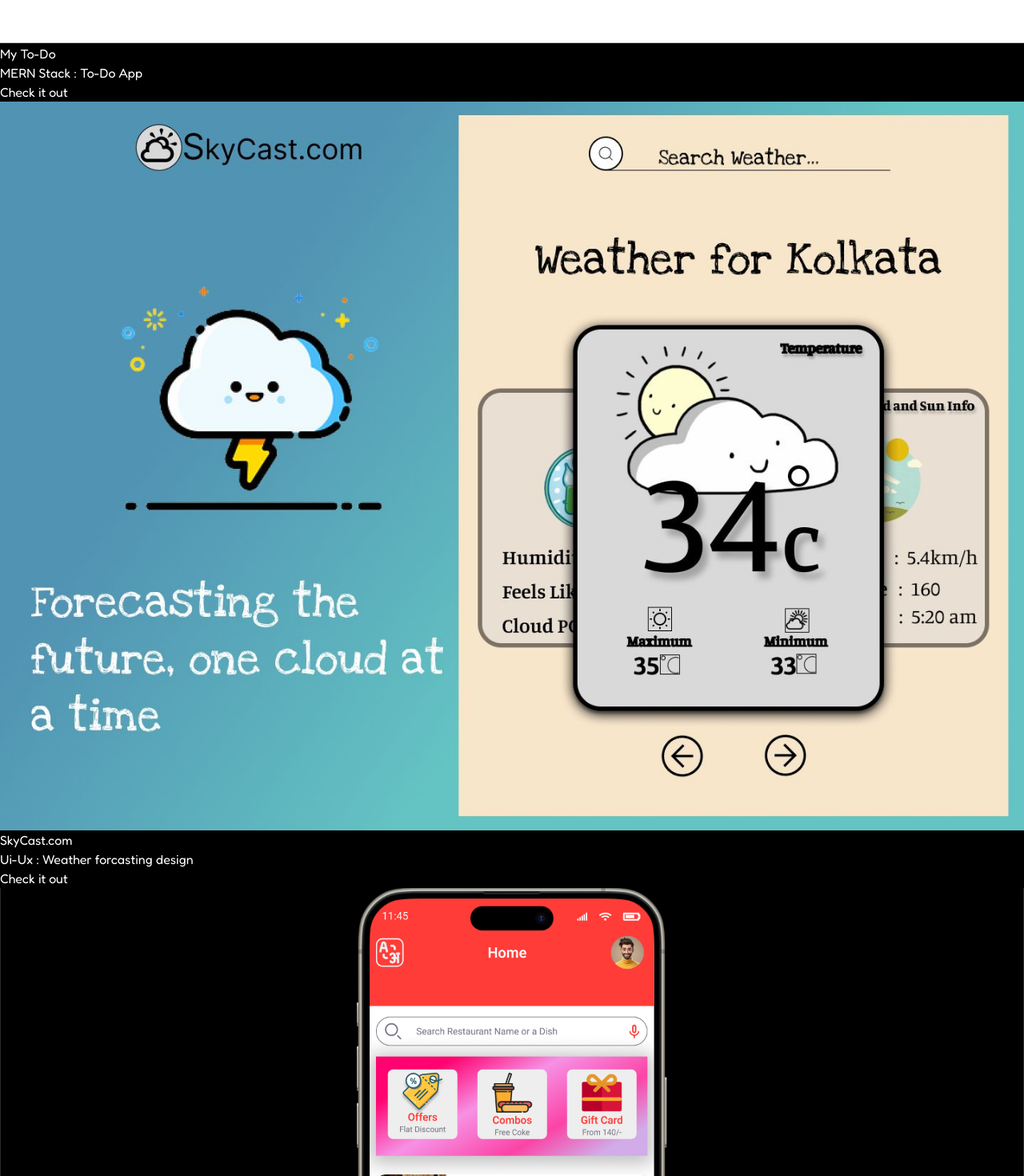
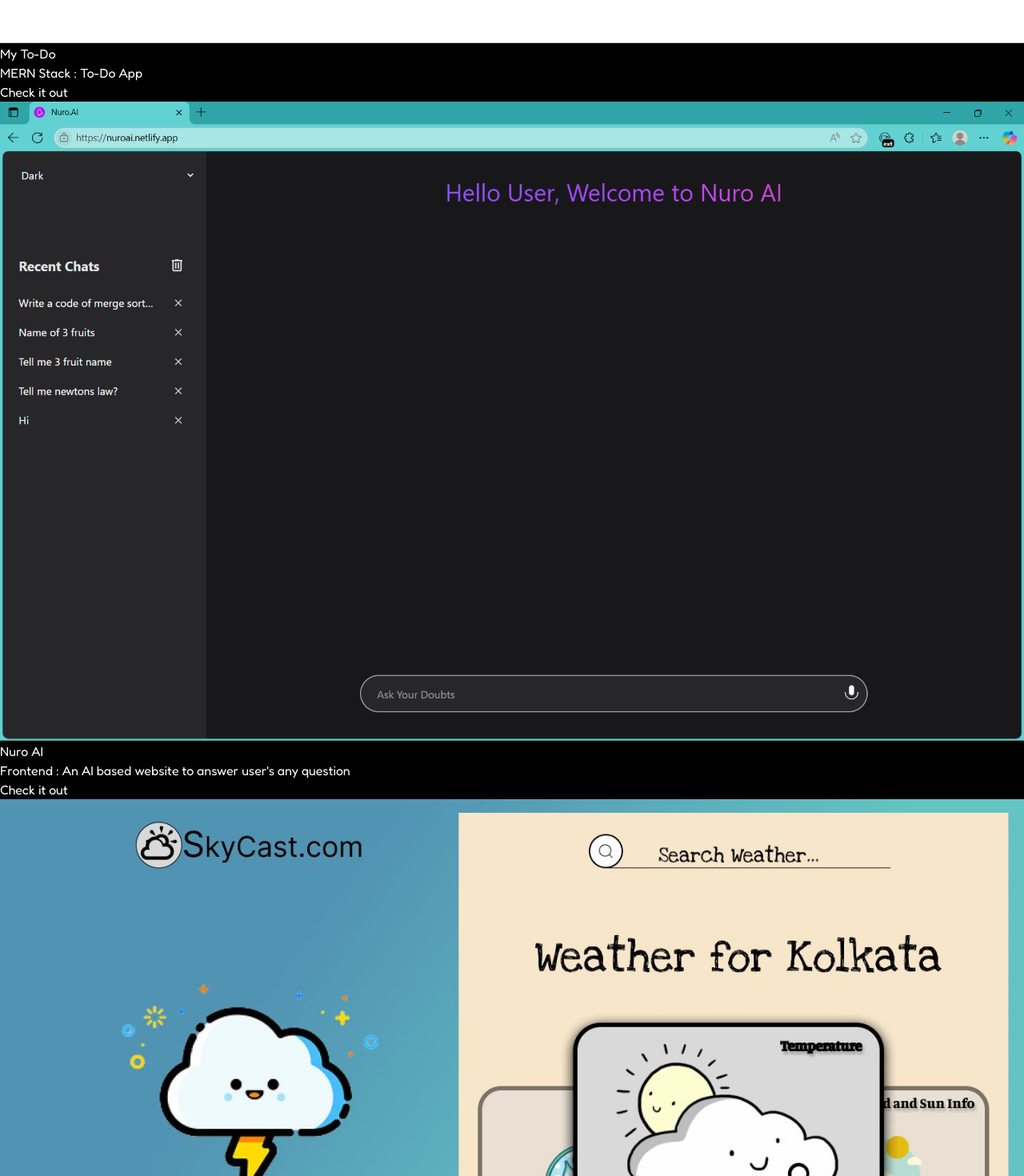
Before and after one commit to Ritam-007/Portfolio, a React (Vite) app: page / in a window 1280 px wide. Shown: the part 5520-6990 px from the top of the page at 80% size. Built offline with nearby package versions, Linux system fonts and the light colour scheme.

Commit message:
New Proj Added as proj5

```diff
--- a/src/components/Projects.jsx
+++ b/src/components/Projects.jsx
@@ -3,6 +3,7 @@
 import proj2 from '../../src/assets/image2.jpeg';
 import proj3 from '../../src/assets/image3.png';
 import proj4 from '../../src/assets/image4.png';
+import proj5 from '../../src/assets/image5.png';
 
 function Projects() {
     const card = [
@@ -16,6 +17,14 @@
 
       {
         id : 2,
+        logo : proj5,
+        name : "Nuro AI",
+        text : "Frontend : An AI based website to answer user's any question",
+        url: "https://nuroai.netlify.app/"
+      },
+
+      {
+        id : 3,
         logo : proj2,
         name : "SkyCast.com",
         text : "Ui-Ux : Weather forcasting design",
@@ -23,7 +32,7 @@
       },
 
       {
-        id : 3,
+        id : 4,
         logo : proj3,
         name : "foodHub",
         text : "Ui-Ux : Online food App design",
@@ -31,7 +40,7 @@
       },
 
       {
-        id : 4,
+        id : 5,
         logo : proj1,
         name : "cartbills.com",
         text : "Ui-Ux : Online Mobile Shop design",
@@ -43,20 +52,18 @@
       <div>
         <h1 className='text-purple-600 text-3xl font-bold mb-5'>Portfolio</h1>
         <span className='underline font-semibold'>My Projects</span>
-        <div className='h-auto grid grid-cols-1 sm:grid-cols-2 md:grid-cols-4 gap-8 my-8'>
+        <div className='grid grid-cols-1 justify-between sm:grid-cols-2 md:grid-cols-4 gap-8 my-8'>
           {
             card.map(({id, logo, name, text, url}) => (
-              <div className='md:w-[300px] md:h-[331px] border-[2px] border-purple-600 rounded-lg shadow-inner shadow-purple-600 p-1 cursor-pointer hover:scale-110 duration-300' key={id}>
+              <div className='md:w-[300px] md:min-h-fit border-[2px] border-purple-600 rounded-lg shadow-inner shadow-purple-600 p-1 cursor-pointer hover:scale-110 duration-300 flex flex-col justify-between' key={id}>
                 <img className='h-[200px] w-full' src={logo} alt="" />
                 <div>
                   <div className='px-2 font-bold text-xl mb-2 text-blue-500'>{name}</div>
                   <p className='px-2 pb-3 text-gray-200'>{text}</p>
                 </div>
-                <div>
-                  <a href={url} target="_blank" rel="noopener noreferrer" className='bg-orange-500 w-full max-w-full overflow-hidden text-center hover:bg-orange-700 hover:cursor-pointer font-bold rounded-md py-2 mt-2 block truncate'>
+                <a href={url} target="_blank" rel="noopener noreferrer" className='bg-orange-500 w-full max-w-full overflow-hidden text-center hover:bg-orange-700 hover:cursor-pointer font-bold rounded-md py-2 mt-2 block truncate'>
                   Check it out
-                  </a>
-                 </div>
+                </a>
               </div>
             ))
           }
```
Also changed, not shown: public/image5.png (added), src/assets/image5.png (added).
